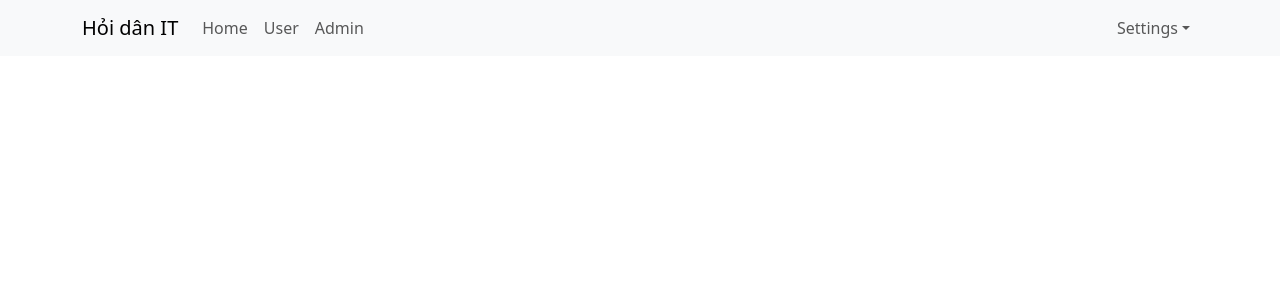
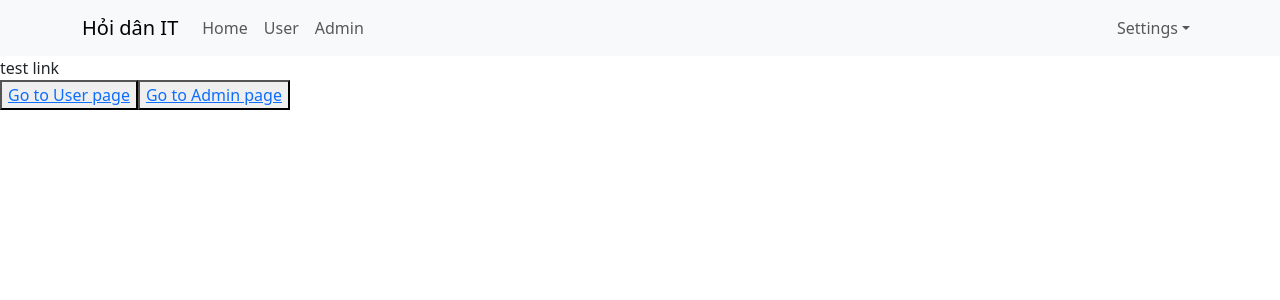
Before and after one commit to TanPham2808/ReactJS_Learning, a React (Create React App) app: page / in a window 1280 px wide. Shown: the top 300 px of the page. Built offline with nearby package versions, Linux system fonts and the light colour scheme.

Commit message:
Video #48: Điều hướng trang với Link (sử dụng React-router-dom)

```diff
--- a/src/App.js
+++ b/src/App.js
@@ -1,11 +1,23 @@
 import './App.scss';
 import Header from './component/Header/Header';
+import { Link } from "react-router-dom";
 
 const App = () => {
 
   return (
     <div className="app-container">
       <Header />
+      <div>
+        test link
+        <div>
+          <button>
+            <Link to="/users">Go to User page</Link>
+          </button>
+          <button>
+            <Link to="/admins">Go to Admin page</Link>
+          </button>
+        </div>
+      </div>
     </div>
   );
 }
--- /dev/null
+++ b/src/component/Admin/Admin.js
@@ -0,0 +1,7 @@
+const Admin = (props) => {
+    return (
+        <div>Admin Component</div>
+    )
+}
+
+export default Admin;
--- a/src/component/Header/Header.js
+++ b/src/component/Header/Header.js
@@ -2,6 +2,7 @@
 import Nav from 'react-bootstrap/Nav';
 import Navbar from 'react-bootstrap/Navbar';
 import NavDropdown from 'react-bootstrap/NavDropdown';
+import { Link } from "react-router-dom";
 
 const Header = () => {
     return (
@@ -11,9 +12,9 @@
                 <Navbar.Toggle aria-controls="basic-navbar-nav" />
                 <Navbar.Collapse id="basic-navbar-nav">
                     <Nav className="me-auto">
-                        <Nav.Link href="#home">Home</Nav.Link>
-                        <Nav.Link href="#link">User</Nav.Link>
-                        <Nav.Link href="#link">Admin</Nav.Link>
+                        <Link to="/" className='nav-link'>Home</Link>
+                        <Link to="/users" className='nav-link'>User</Link>
+                        <Link to="/admins" className='nav-link'>Admin</Link>
                     </Nav>
                     <Nav>
                         <NavDropdown title="Settings" id="basic-nav-dropdown">
@@ -22,7 +23,6 @@
                                 Log out
                             </NavDropdown.Item>
                             <NavDropdown.Item href="#action/3.1">Profile</NavDropdown.Item>
-
                         </NavDropdown>
                     </Nav>
                 </Navbar.Collapse>
--- /dev/null
+++ b/src/component/User/User.js
@@ -0,0 +1,7 @@
+const User = (props) => {
+    return (
+        <div>User Component</div>
+    )
+}
+
+export default User;
--- a/src/index.js
+++ b/src/index.js
@@ -5,12 +5,24 @@
 import { Provider } from 'react-redux';
 import store from './redux/store';
 import 'bootstrap/dist/css/bootstrap.min.css';
+import {
+  BrowserRouter, Routes, Route, MemoryRouter
+} from "react-router-dom";
+import User from './component/User/User';
+import Admin from './component/Admin/Admin';
 
 const root = ReactDOM.createRoot(document.getElementById('root'));
+
 root.render(
   <Provider store={store}>
     {/* <React.StrictMode> */}
-    <App />
+    <BrowserRouter>
+      <Routes>
+        <Route path="/" element={<App />} />
+        <Route path="users" element={<User />} />
+        <Route path="admins" element={<Admin />} />
+      </Routes>
+    </BrowserRouter>
     {/* </React.StrictMode> */}
   </Provider>
 );
```
